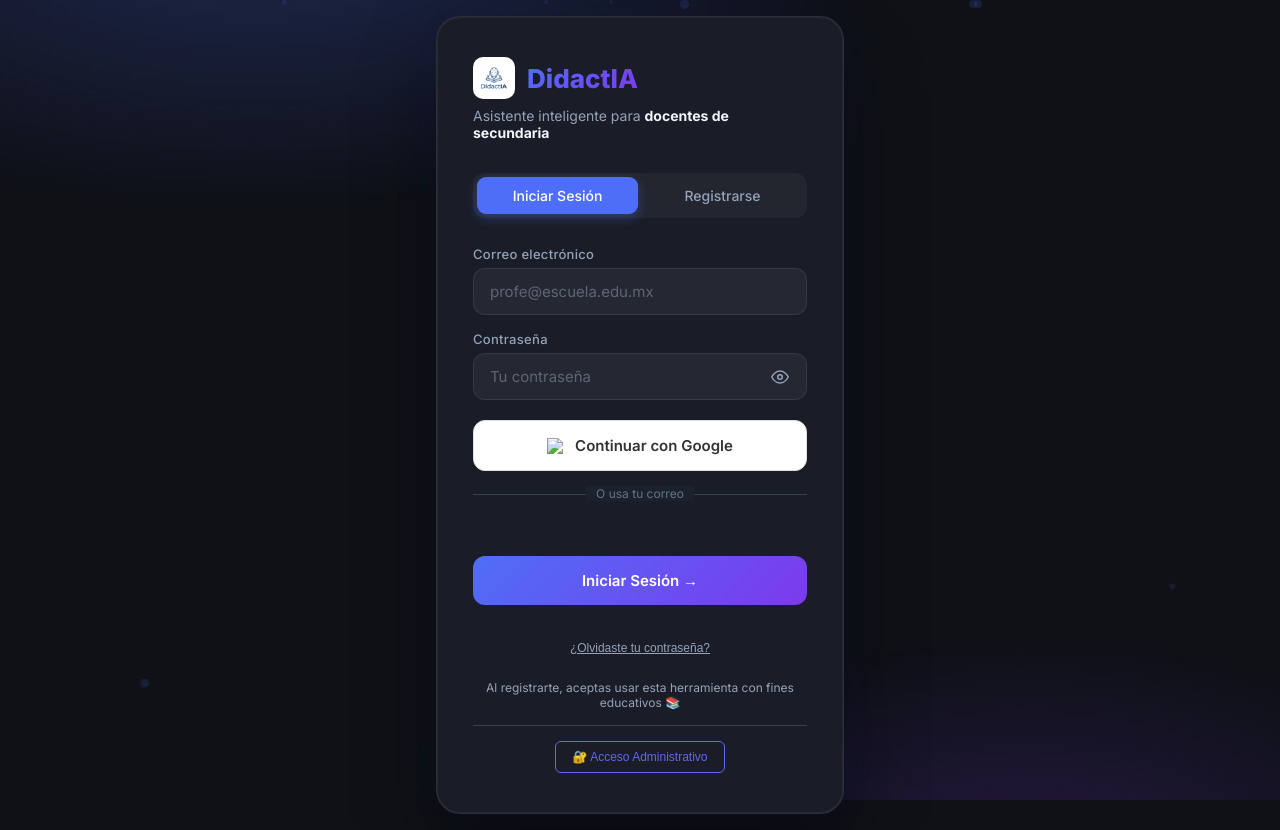
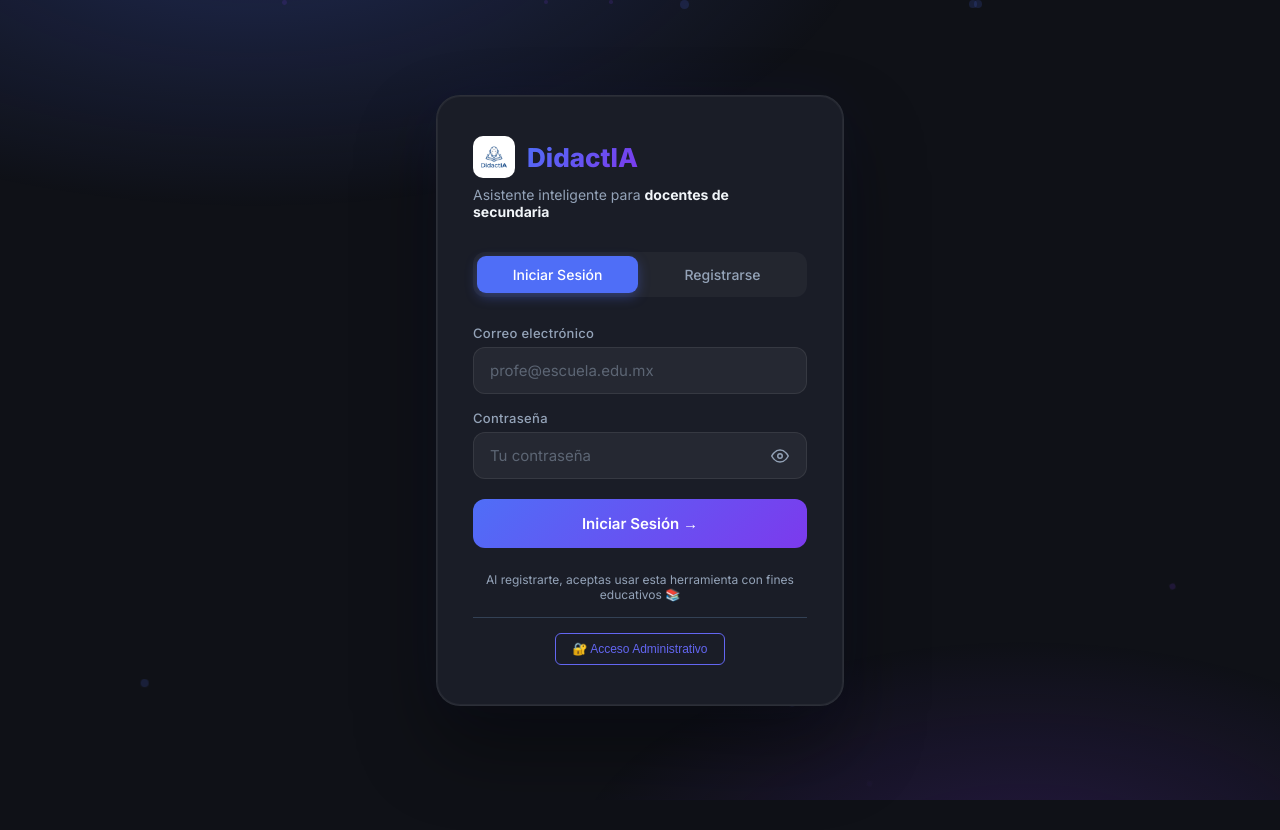
Before and after one commit to LM-PH/DidactIA, a plain HTML site: page auth.html in a window 1280 px wide. After the commit the page ends 800 px from the top, so only its background shows below. Drawn offline with Linux system fonts and the light colour scheme; no server answers.

Commit message:
Simplificada pantalla de login: removidos botón Google y enlace de contraseña

```diff
--- a/auth.html
+++ b/auth.html
@@ -55,25 +55,10 @@
                     </button>
                 </div>
             </div>
-            <div style="margin-bottom: 20px;">
-                <button type="button" onclick="handleGoogleLogin()" class="auth-btn" style="background: #ffffff; color: #333; border: 1px solid #ddd; display: flex; align-items: center; justify-content: center; gap: 10px;">
-                    <img src="https://www.gstatic.com/firebasejs/ui/2.0.0/images/auth/google.svg" width="18">
-                    Continuar con Google
-                </button>
-                <div style="text-align: center; margin: 15px 0; color: #64748B; font-size: 12px; position: relative;">
-                    <span style="background: #1C212E; padding: 0 10px; position: relative; z-index: 1;">O usa tu correo</span>
-                    <hr style="position: absolute; top: 50%; left: 0; right: 0; border: 0; border-top: 1px solid #334155;">
-                </div>
-            </div>
             <button type="submit" class="auth-btn" id="login-btn">
                 <span class="btn-text">Iniciar Sesión →</span>
                 <div class="spinner"></div>
             </button>
-            <div style="text-align: center; margin-top: 15px;">
-                <button type="button" onclick="handleResetPassword()" style="background:none; border:none; color:#94A3B8; font-size:12px; text-decoration:underline; cursor:pointer;">
-                    ¿Olvidaste tu contraseña?
-                </button>
-            </div>
         </form>
 
         <!-- Formulario Registro -->
```
